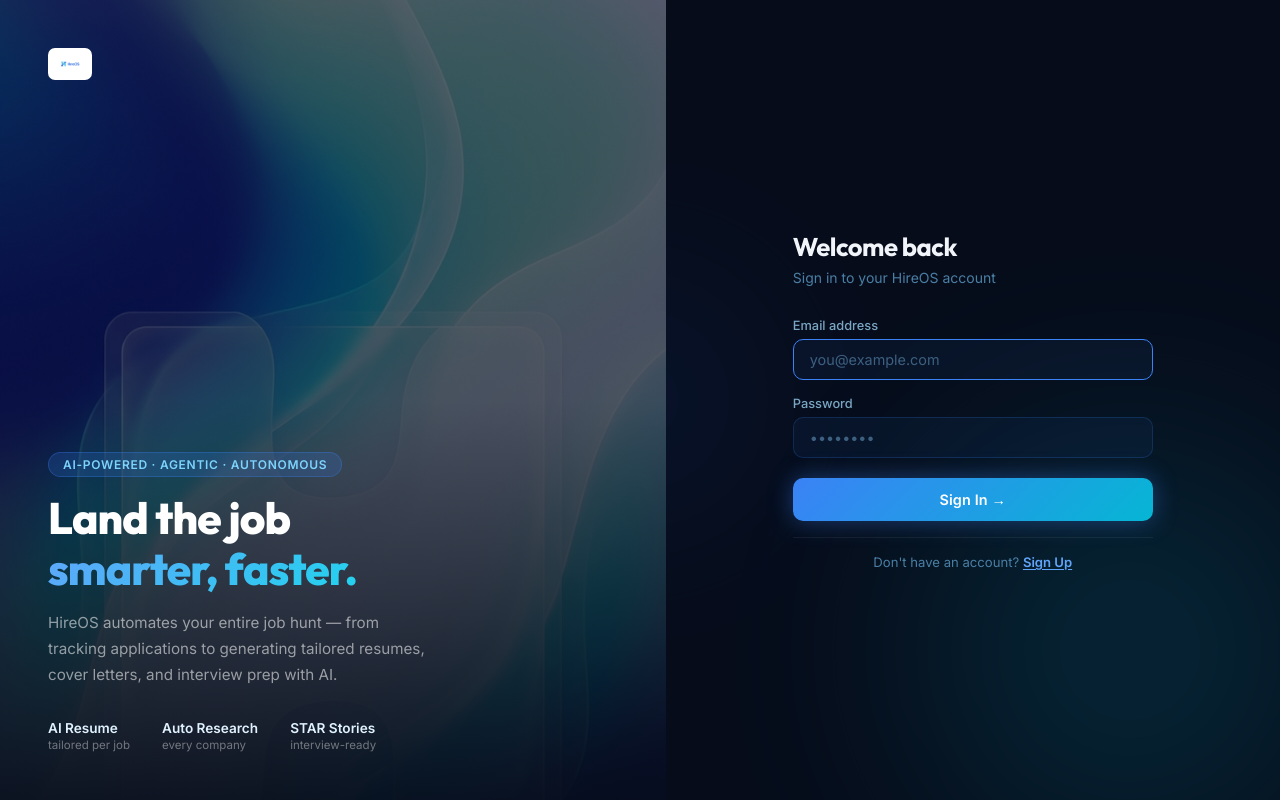
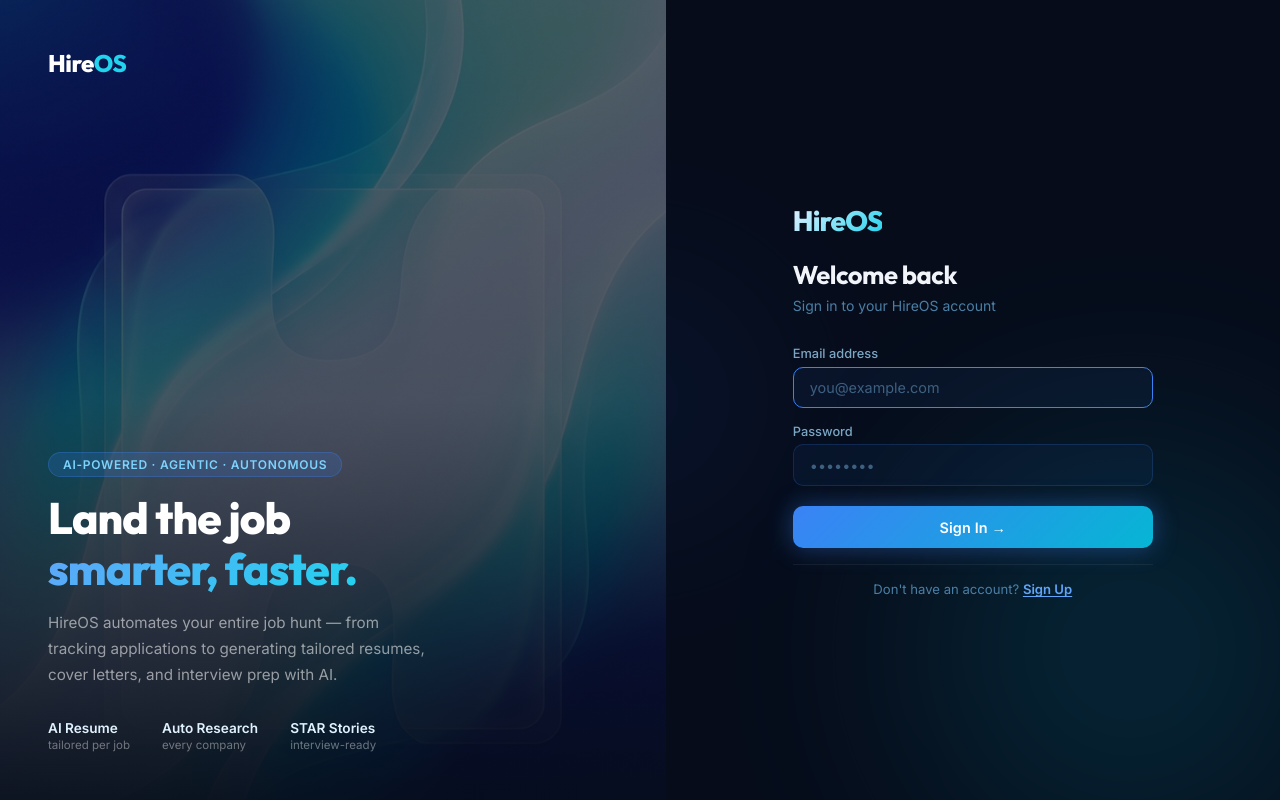
Before and after one commit to girijesh18/HireOS, a React (Vite) app in the folder frontend/: page / in a window 1280 px wide. Built offline with nearby package versions, Linux system fonts and the light colour scheme.

Commit message:
Auth: text logo, fixed bg position, HireOS above Welcome back

```diff
--- a/frontend/src/views/Auth.jsx
+++ b/frontend/src/views/Auth.jsx
@@ -63,7 +63,7 @@
         position: 'relative',
         backgroundImage: `url('/auth-bg.png')`,
         backgroundSize: 'cover',
-        backgroundPosition: 'center top',
+        backgroundPosition: 'center 35%',
       }}>
         {/* Dark overlay — heavier at bottom where text sits */}
         <div style={{ position: 'absolute', inset: 0, background: 'rgba(6,12,26,0.55)' }} />
@@ -71,10 +71,12 @@
 
         {/* Logo top-left */}
         <div style={{ position: 'relative', zIndex: 1 }}>
-          <img src="/logo-full.png" alt="HireOS" style={{
-            height: '32px', objectFit: 'contain',
-            background: 'white', borderRadius: '7px', padding: '4px 10px',
-          }} />
+          <span style={{
+            fontFamily: 'Outfit, sans-serif', fontSize: '1.5rem', fontWeight: 800,
+            color: '#fff', letterSpacing: '-0.02em',
+          }}>
+            Hire<span style={{ color: '#22d3ee' }}>OS</span>
+          </span>
         </div>
 
         {/* Bottom copy */}
@@ -134,6 +136,16 @@
         <div style={{ width: '100%', maxWidth: '360px' }}>
 
           <div style={{ marginBottom: '2rem' }}>
+            <div style={{ marginBottom: '1.25rem' }}>
+              <span style={{
+                fontFamily: 'Outfit, sans-serif', fontSize: '1.75rem', fontWeight: 800,
+                letterSpacing: '-0.03em',
+                background: 'linear-gradient(135deg, #e8f1ff 0%, #22d3ee 100%)',
+                WebkitBackgroundClip: 'text', WebkitTextFillColor: 'transparent', backgroundClip: 'text',
+              }}>
+                HireOS
+              </span>
+            </div>
             <h2 style={{
               fontSize: '1.6rem', fontWeight: 700,
               color: '#f1f5f9', marginBottom: '0.4rem',
```
